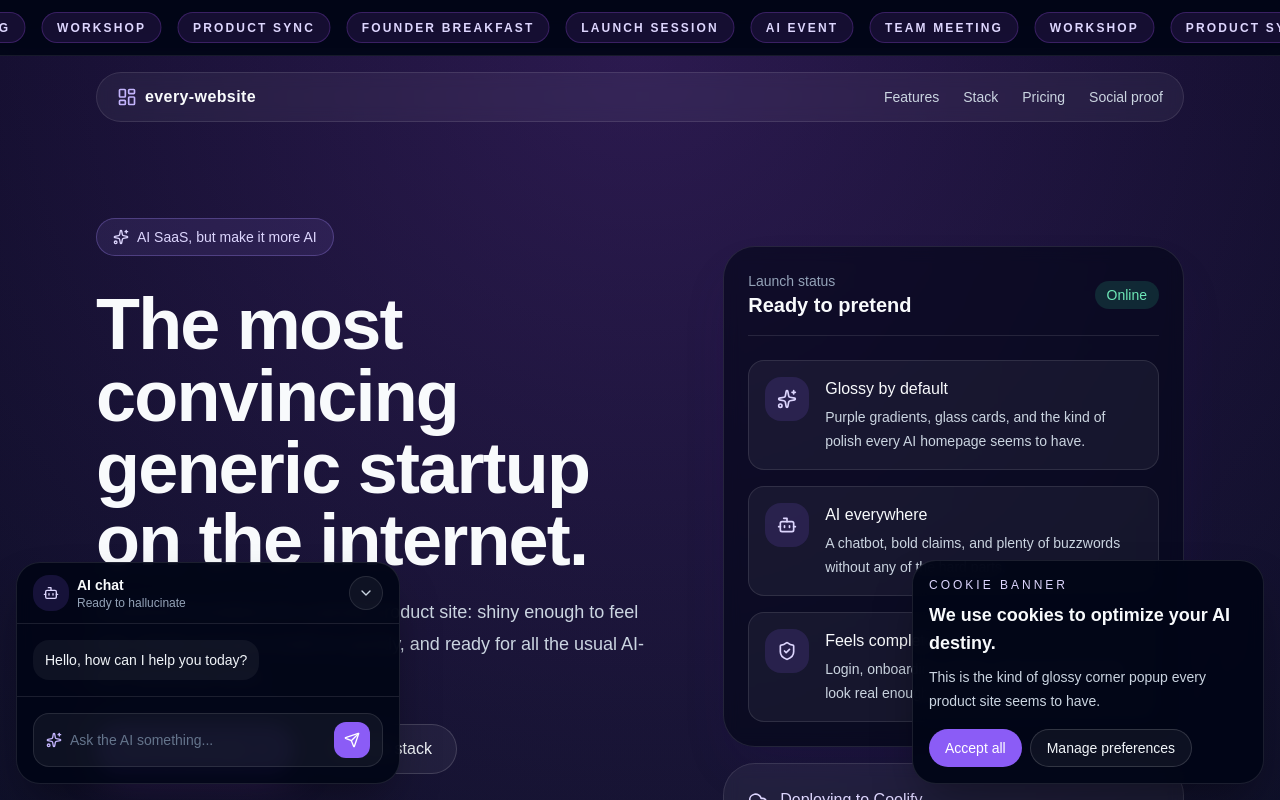
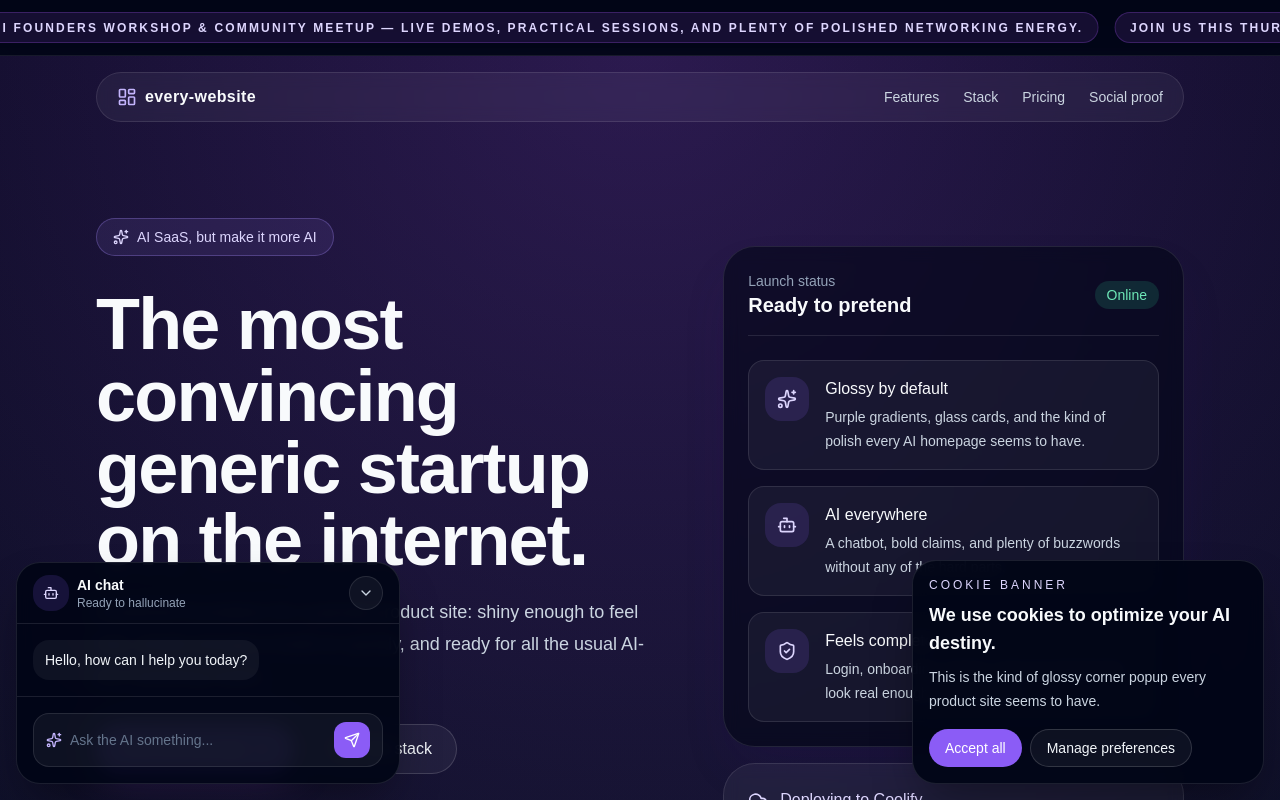
Before and after one commit to Han2-Ro/every-website, a Next.js app: page / in a window 1280 px wide. Shown: the top 800 px of the page. Built offline with nearby package versions, Linux system fonts and the light colour scheme.

Commit message:
feat: simplify event banner announcement

```diff
--- a/app/components/event-banner.tsx
+++ b/app/components/event-banner.tsx
@@ -1,20 +1,13 @@
 export function EventBanner() {
-  const items = [
-    "AI event",
-    "team meeting",
-    "workshop",
-    "product sync",
-    "founder breakfast",
-    "launch session",
-  ];
-
-  const repeated = [...items, ...items];
+  const announcement =
+    "Join us this Thursday evening for the AI Founders Workshop & Community Meetup — live demos, practical sessions, and plenty of polished networking energy.";
+  const repeated = [announcement, announcement];
 
   return (
     <div className="event-banner">
       <div className="event-banner__track">
         {repeated.map((item, index) => (
-          <span key={`${item}-${index}`} className="event-banner__item">
+          <span key={`${index}-${item}`} className="event-banner__item">
             {item}
           </span>
         ))}
```
